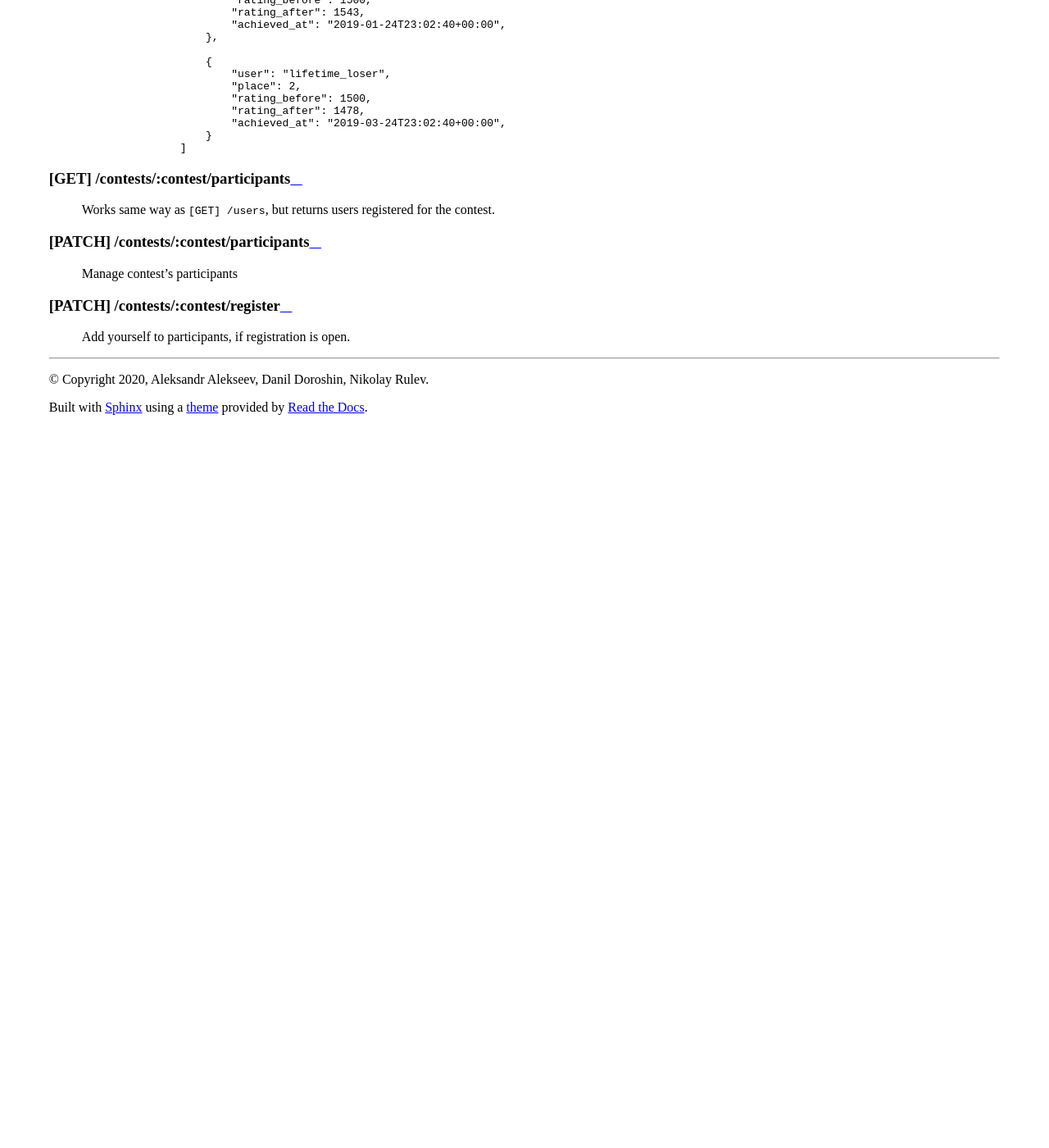
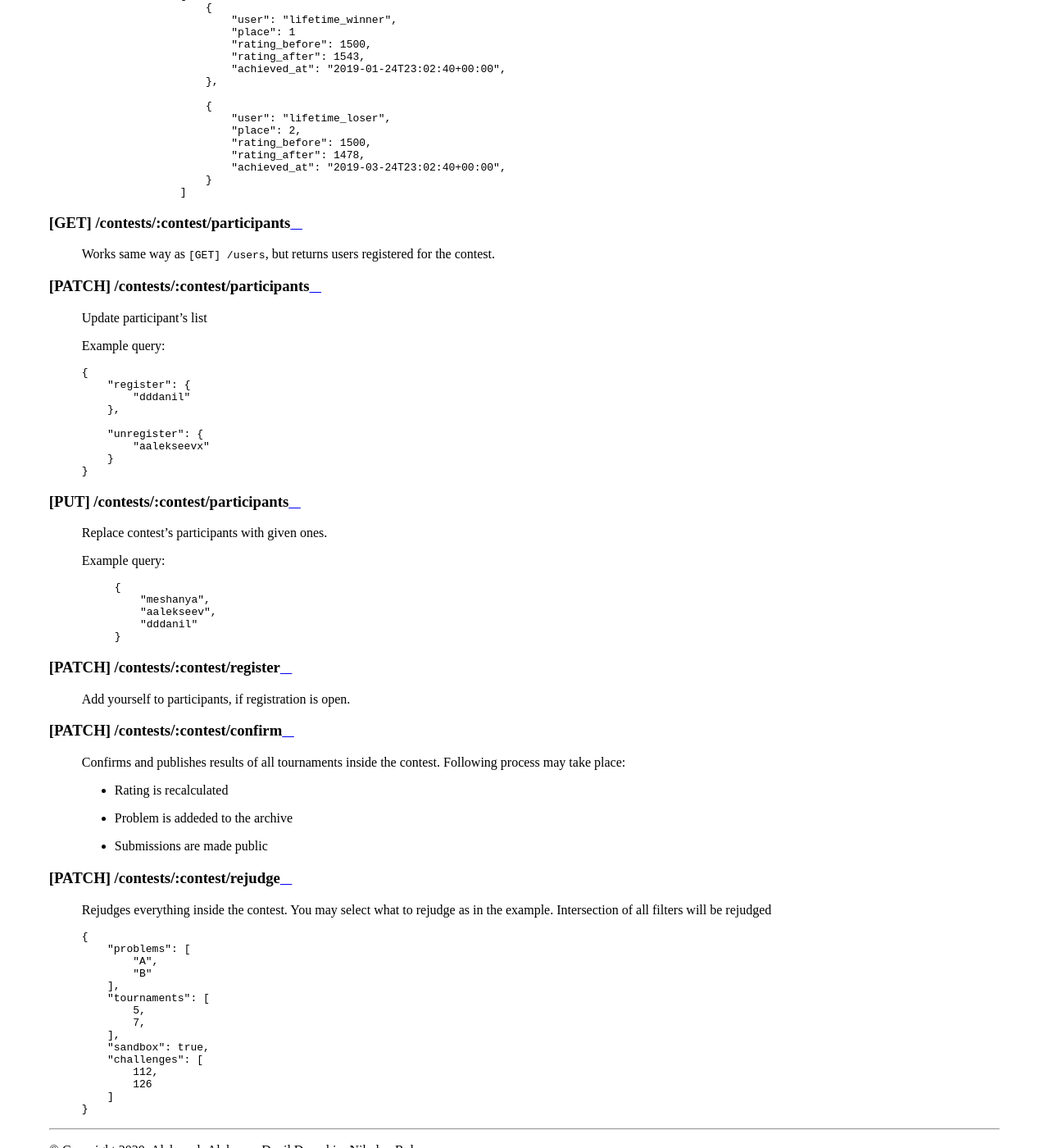
Before and after one commit to AIForces/AIForcesAPI, a Sphinx documentation site: the page built from docs/source/contest.rst, in a window 1280 px wide and 1400 px high, scrolled down 5781 px. Shown: the whole window at 82% size. Built offline with Sphinx 7.4.7 and the Read the Docs theme 2.0.0, drawn with Linux system fonts in a browser that asks for light colours; before the commit the page ends 6321 px from its top, so only the background shows below that; some of the changed text lies outside the part shown.

Commit message:
Confirm & rejudge endpoints

```diff
--- a/docs/source/contest.rst
+++ b/docs/source/contest.rst
@@ -317,8 +317,71 @@ Endpoints
 
 [PATCH] /contests/:contest/participants
 ---------------------------------------
-   Manage contest's participants
+  Update participant's list
+
+  Example query:
+
+  .. code-block:: json
+
+        {
+            "register": {
+                "dddanil"
+            },
+
+            "unregister": {
+                "aalekseevx"
+            }
+        }
+
+
+[PUT] /contests/:contest/participants
+---------------------------------------
+   Replace contest's participants with given ones.
+
+   Example query:
+
+    .. code-block:: json
+
+        {
+            "meshanya",
+            "aalekseev",
+            "dddanil"
+        }
 
 [PATCH] /contests/:contest/register
----------------------------------------
+-----------------------------------
    Add yourself to participants, if registration is open.
+
+
+[PATCH] /contests/:contest/confirm
+-----------------------------------
+   Confirms and publishes results of all tournaments inside the contest.
+   Following process may take place:
+
+   - Rating is recalculated
+   - Problem is addeded to the archive
+   - Submissions are made public
+
+[PATCH] /contests/:contest/rejudge
+----------------------------------
+    Rejudges everything inside the contest.
+    You may select what to rejudge as in the example. Intersection of all
+    filters will be rejudged
+
+    .. code-block:: json
+
+        {
+            "problems": [
+                "A",
+                "B"
+            ],
+            "tournaments": [
+                5,
+                7,
+            ],
+            "sandbox": true,
+            "challenges": [
+                112,
+                126
+            ]
+        }
```
Also changed, not shown: docs/source/tournament.rst (+3 -19 lines).
